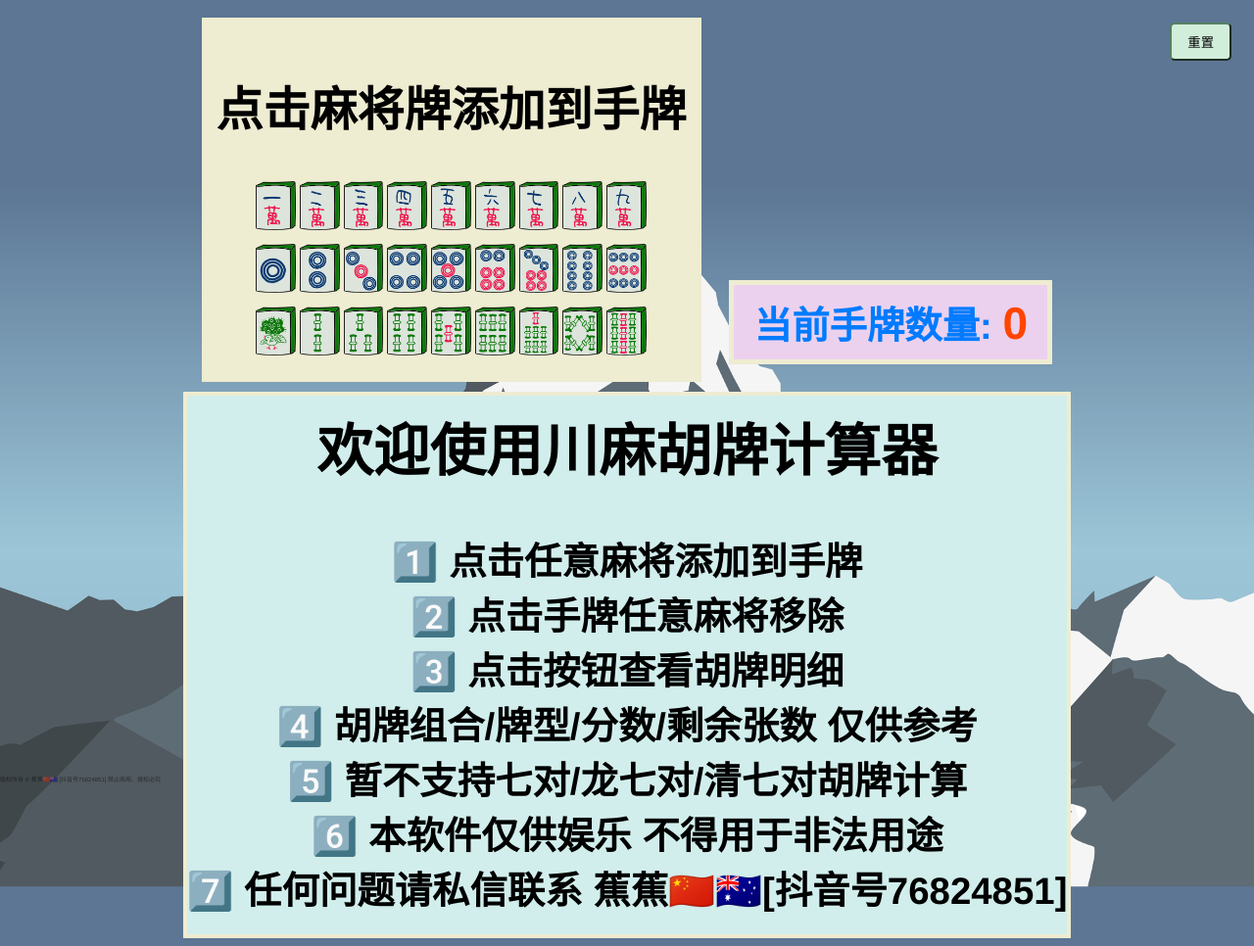
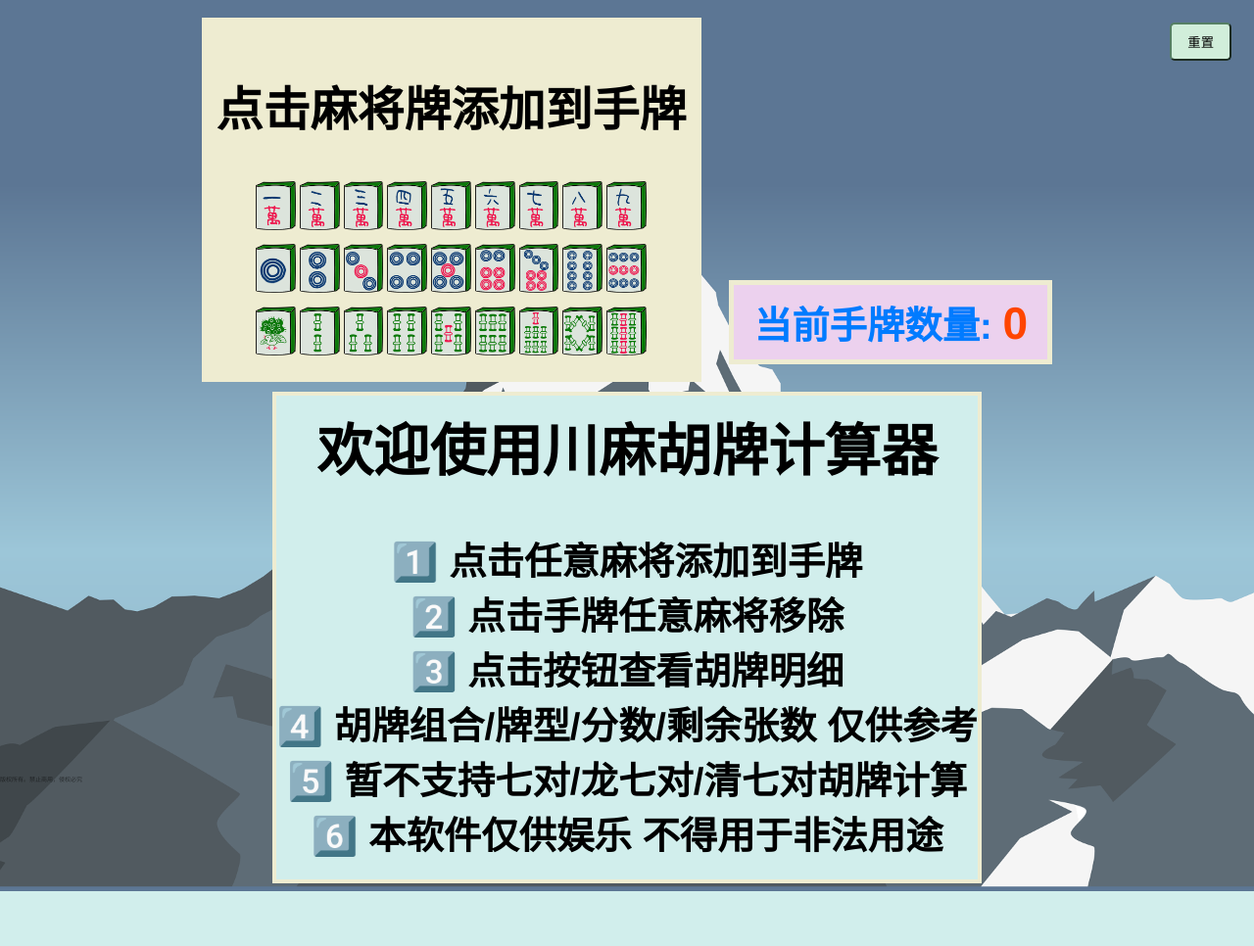
Before and after one commit to Joezhou1211/MahJong_Hu_Calculator, a Flask app: page / in a window 1280 px wide. Shown: the whole page at 98% size. After the commit the page ends 910 px from the top, so only its background shows below. Run offline with Flask 3, Linux system fonts and the light colour scheme.

Commit message:
Update HTML_PAGE.html

```diff
--- a/MaJiang/templates/HTML_PAGE.html
+++ b/MaJiang/templates/HTML_PAGE.html
@@ -64,7 +64,7 @@
         }
 
         body::after {
-            content: "版权所有 © 蕉蕉🇨🇳🇦🇺 [抖音号76824851] 禁止商用，侵权必究";
+            content: "版权所有。禁止商用，侵权必究";
             position: fixed;
             bottom: 0;
             left: 0;
@@ -272,7 +272,6 @@
                 4️⃣ 胡牌组合/牌型/分数/剩余张数 仅供参考<br>
                 5️⃣ 暂不支持七对/龙七对/清七对胡牌计算<br>
                 6️⃣ 本软件仅供娱乐 不得用于非法用途<br>
-                7️⃣ 任何问题请私信联系 蕉蕉🇨🇳🇦🇺[抖音号76824851]
             </div>
             <div id="possibleHuResults"></div>
             <span id="toggleResultsText" style="display:none;">  展开胡牌明细👉 </span>
```
